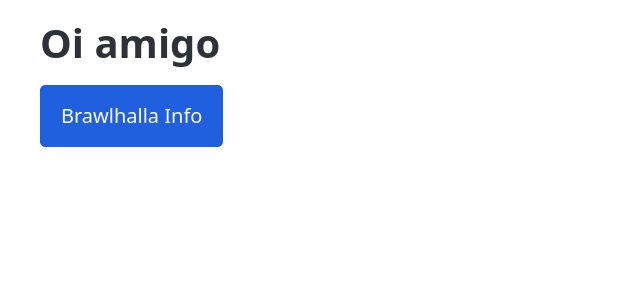
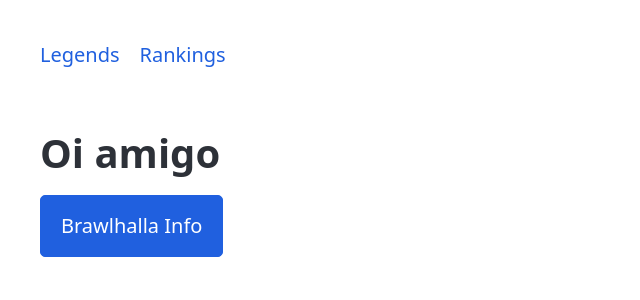
Before and after one commit to AndrewCrescencio/Brawlhalla-info, a Nuxt app: page / in a window 1280 px wide. Shown: the top 300 px of the page, without its empty margins (0-640 px from the left). Built offline with nearby package versions, Linux system fonts and the light colour scheme.

Commit message:
feat: AppHeader

```diff
--- /dev/null
+++ b/src/components/App/Header/index.vue
@@ -0,0 +1,23 @@
+<template>
+  <header class="container-fluid">
+    <nav>
+      <ul>
+        <li>
+          <NuxtLink to="/legends">Legends</NuxtLink>
+        </li>
+        <li>
+          <NuxtLink to="/rankings">Rankings</NuxtLink>
+        </li>
+      </ul>
+    </nav>
+  </header>
+</template>
+<style lang="scss" scoped>
+header {
+  position: sticky;
+  top: 0;
+  left: 0;
+  z-index: 12;
+  background-color: var(--pico-background-color);
+}
+</style>
--- a/src/layouts/default.vue
+++ b/src/layouts/default.vue
@@ -1,4 +1,5 @@
 <template>
+  <AppHeader />
   <main>
     <slot />
   </main>
```
